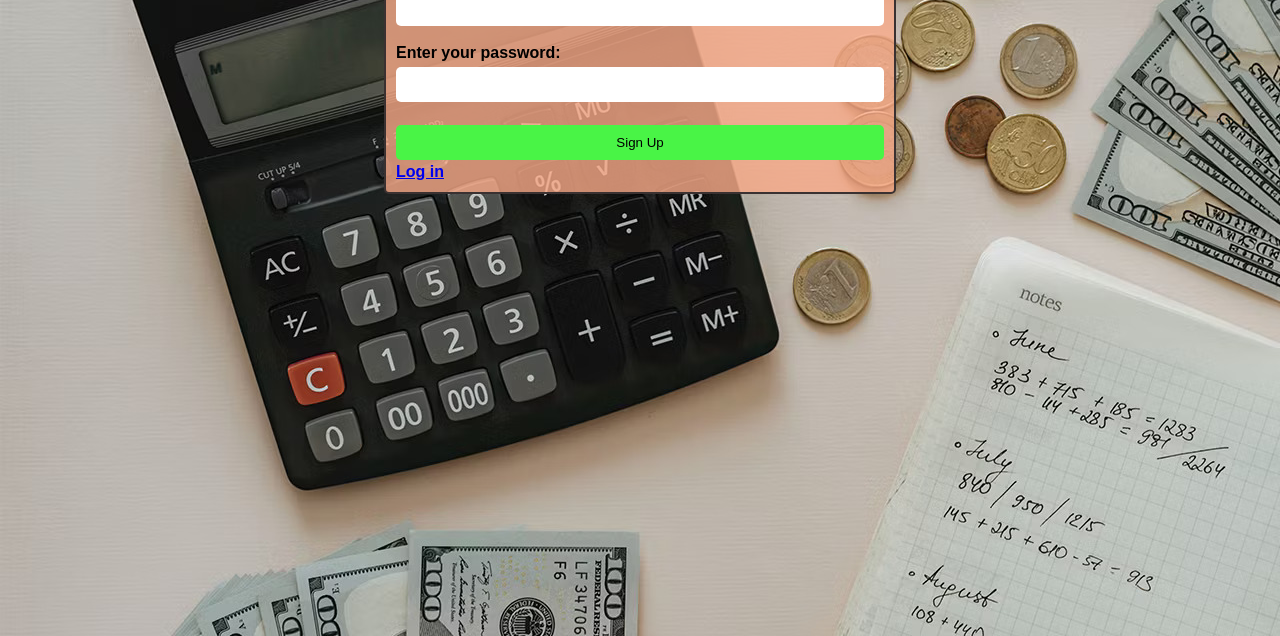
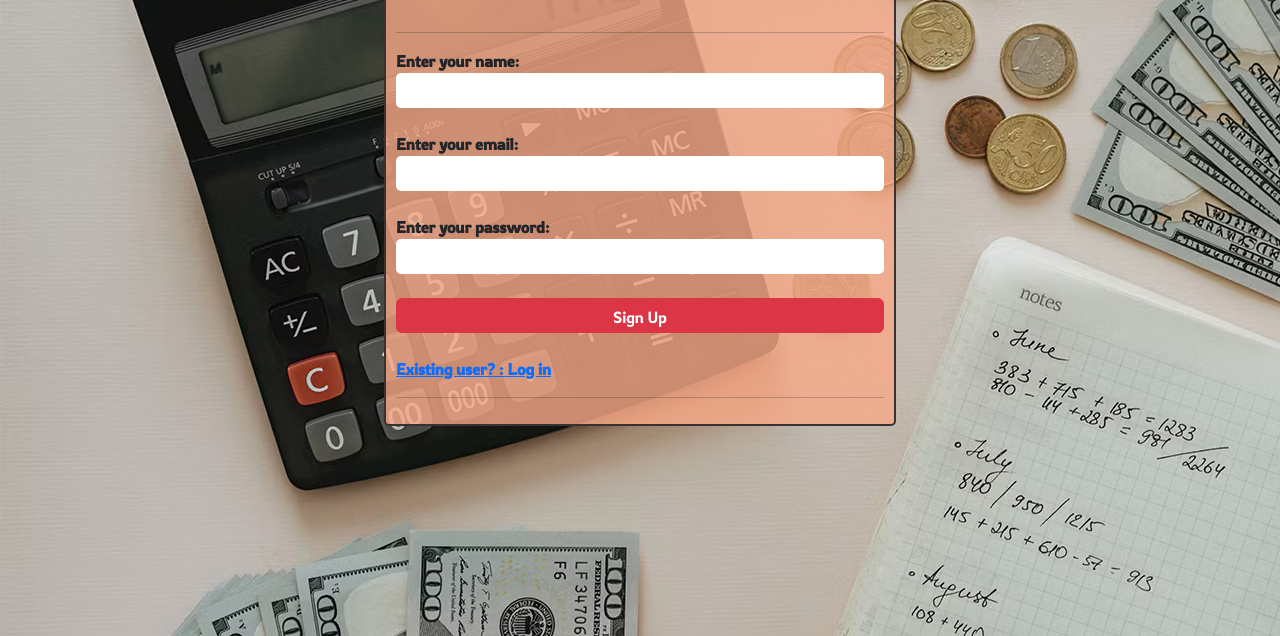
Before and after one commit to harshkhare001/full-stack-expense-tracker, a website: page public/views/signup.html in a window 1280 px wide. Shown: the part 164-800 px from the top of the page. Drawn offline with nearby package versions, Linux system fonts and the light colour scheme; files that its build step writes are made by us from their sources; files whose address does not match are found by name.

Commit message:
Update signup.html

```diff
--- a/public/views/signup.html
+++ b/public/views/signup.html
@@ -4,27 +4,35 @@
     <meta charset="UTF-8" />
     <meta name="viewport" content="width=device-width, initial-scale=1.0" />
     <title>Sign Up</title>
-    <linkhref="https://cdn.jsdelivr.net/npm/bootstrap@5.3.1/dist/css/bootstrap.min.css" rel="stylesheet" integrity="sha384-4bw+/aepP/YC94hEpVNVgiZdgIC5+VKNBQNGCHeKRQN+PtmoHDEXuppvnDJzQIu9" crossorigin="anonymous" />
+    <link rel="icon" type="image/x-icon" href="/images/logo2.png">
+    <link rel="stylesheet" href="../css/signup.css" />
+    <link href="https://cdn.jsdelivr.net/npm/bootstrap@5.3.1/dist/css/bootstrap.min.css" rel="stylesheet" integrity="sha384-4bw+/aepP/YC94hEpVNVgiZdgIC5+VKNBQNGCHeKRQN+PtmoHDEXuppvnDJzQIu9" crossorigin="anonymous" />
     <script src="https://cdn.jsdelivr.net/npm/bootstrap@5.3.1/dist/js/bootstrap.bundle.min.js" integrity="sha384-HwwvtgBNo3bZJJLYd8oVXjrBZt8cqVSpeBNS5n7C8IVInixGAoxmnlMuBnhbgrkm" crossorigin="anonymous"></script>
     <script src="https://cdnjs.cloudflare.com/ajax/libs/axios/1.4.0/axios.min.js"></script>
-    <link rel="stylesheet" href="css/signup.css" />
+    <link rel="preconnect" href="https://fonts.googleapis.com">
+    <link rel="preconnect" href="https://fonts.gstatic.com" crossorigin>
+    <link href="https://fonts.googleapis.com/css2?family=Playfair+Display+SC&family=Rowdies:wght@300&display=swap" rel="stylesheet">
   </head>
   <body>
     <div class=".container" id="container">
       <form id="signupForm">
-        <br />
+        <h1><img id="login-img" style="width: 100px; height:100px"; src="/images/logo2.png">Sign Up</h1><br>
+        <hr>
         <label for="name">Enter your name:</label>
-        <input type="text" id="name" name="name" required />
+        <input type="text" id="name" name="name" />
         <br /><br />
         <label for="email">Enter your email:</label>
-        <input type="text" id="email" name="email" required />
+        <input type="text" id="email" name="email"  />
         <br /><br />
         <label for="password">Enter your password:</label>
-        <input type="password" id="password" name="password" required />
+        <input type="password" id="password" name="password" />
         <br /><br />
-        <input type="submit" class="btn btn-primary" value="Sign Up" />
+        <input type="submit" class="btn btn-danger" value="Sign Up" />
       </form>
-      <a href="login.html">Log in</a>
+      <br />
+      <a href="login">Existing user? : Log in</a>
+      <br><hr>
+      <div id="msg" style="color: green;"></div>
     </div>
     <script src="js/signup.js"></script>
   </body>
```
